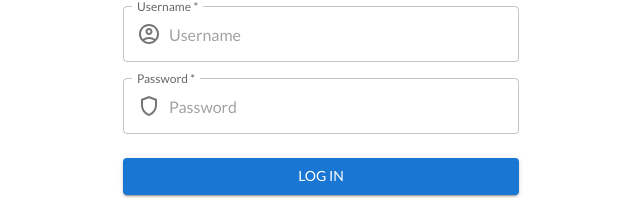
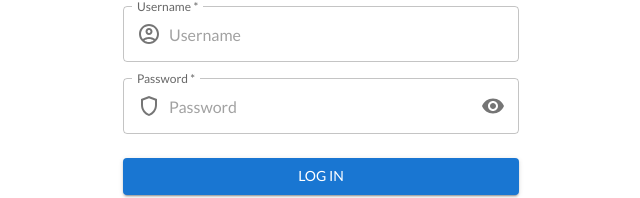
Before and after one commit to CS3219-AY2223S1/cs3219-project-ay2223s1-g60, a React (Create React App) app in the folder frontend/: page /login in a window 1280 px wide. Shown: the part 249-447 px from the top of the page, without its empty margins (319-959 px from the left). Built offline with nearby package versions, Linux system fonts and the light colour scheme.

Commit message:
Add show password icon

```diff
--- a/frontend/src/pages/LoginPage.tsx
+++ b/frontend/src/pages/LoginPage.tsx
@@ -15,6 +15,8 @@ import {
 } from '@mui/material';
 import AccountCircleOutlinedIcon from '@mui/icons-material/AccountCircleOutlined';
 import ShieldOutlinedIcon from '@mui/icons-material/ShieldOutlined';
+import VisibilityIcon from '@mui/icons-material/Visibility';
+import VisibilityOffIcon from '@mui/icons-material/VisibilityOff';
 import { useNavigate } from 'react-router-dom';
 import { AuthClient } from '../utils/auth-client';
 import { saveTokens, useAuth } from '../context/UserContext';
@@ -23,8 +25,13 @@ function LoginPage() {
   const [loading, setLoading] = useState(false);
   const [loginFailMessage, setLoginFailMessage] = useState<string>('');
   const [showAlert, setShowAlert] = useState(false);
+  const [passwordShown, setPasswordShown] = useState(false);
   const navigate = useNavigate();
   const authClient = useAuth();
+
+  const togglePassword = () => {
+    setPasswordShown(!passwordShown);
+  };
 
   const handleLogin = (event: React.FormEvent<HTMLFormElement>) => {
     event.preventDefault();
@@ -111,20 +118,29 @@ function LoginPage() {
 
             <Grid item xs={12}>
               <TextField
+                placeholder='Password'
+                required
+                fullWidth
+                id='password'
+                label='Password'
+                name='password'
+                type={passwordShown ? 'text' : 'password'}
                 InputProps={{
                   startAdornment: (
                     <InputAdornment position='start'>
                       <ShieldOutlinedIcon />
                     </InputAdornment>
                   ),
+                  endAdornment: (
+                    <InputAdornment position='end'>
+                      {!passwordShown ? (
+                        <VisibilityIcon onClick={togglePassword} />
+                      ) : (
+                        <VisibilityOffIcon onClick={togglePassword} />
+                      )}
+                    </InputAdornment>
+                  ),
                 }}
-                placeholder={'Password'}
-                required
-                fullWidth
-                id='password'
-                label='Password'
-                name='password'
-                type='password'
               />
             </Grid>
           </Grid>
--- a/frontend/src/pages/SignupPage.tsx
+++ b/frontend/src/pages/SignupPage.tsx
@@ -15,6 +15,8 @@ import {
 } from '@mui/material';
 import ShieldOutlinedIcon from '@mui/icons-material/ShieldOutlined';
 import AccountCircleOutlinedIcon from '@mui/icons-material/AccountCircleOutlined';
+import VisibilityIcon from '@mui/icons-material/Visibility';
+import VisibilityOffIcon from '@mui/icons-material/VisibilityOff';
 import { AuthClient } from '../utils/auth-client';
 
 enum RegisterStatus {
@@ -30,6 +32,11 @@ function SignUpPage() {
   );
   const [signUpFailMessage, setSignUpFailMessage] = useState<string>('');
   const [showAlert, setShowAlert] = useState(false);
+  const [passwordShown, setPasswordShown] = useState(false);
+
+  const togglePassword = () => {
+    setPasswordShown(!passwordShown);
+  };
 
   const handleSubmit = (event: React.FormEvent<HTMLFormElement>) => {
     event.preventDefault();
@@ -115,20 +122,29 @@ function SignUpPage() {
 
             <Grid item xs={12}>
               <TextField
+                placeholder='Password'
+                required
+                fullWidth
+                id='password'
+                label='Password'
+                name='password'
+                type={passwordShown ? 'text' : 'password'}
                 InputProps={{
                   startAdornment: (
                     <InputAdornment position='start'>
                       <ShieldOutlinedIcon />
                     </InputAdornment>
                   ),
+                  endAdornment: (
+                    <InputAdornment position='end'>
+                      {!passwordShown ? (
+                        <VisibilityIcon onClick={togglePassword} />
+                      ) : (
+                        <VisibilityOffIcon onClick={togglePassword} />
+                      )}
+                    </InputAdornment>
+                  ),
                 }}
-                placeholder={'Password'}
-                required
-                fullWidth
-                id='password'
-                label='Password'
-                name='password'
-                type='password'
               />
             </Grid>
           </Grid>
```
